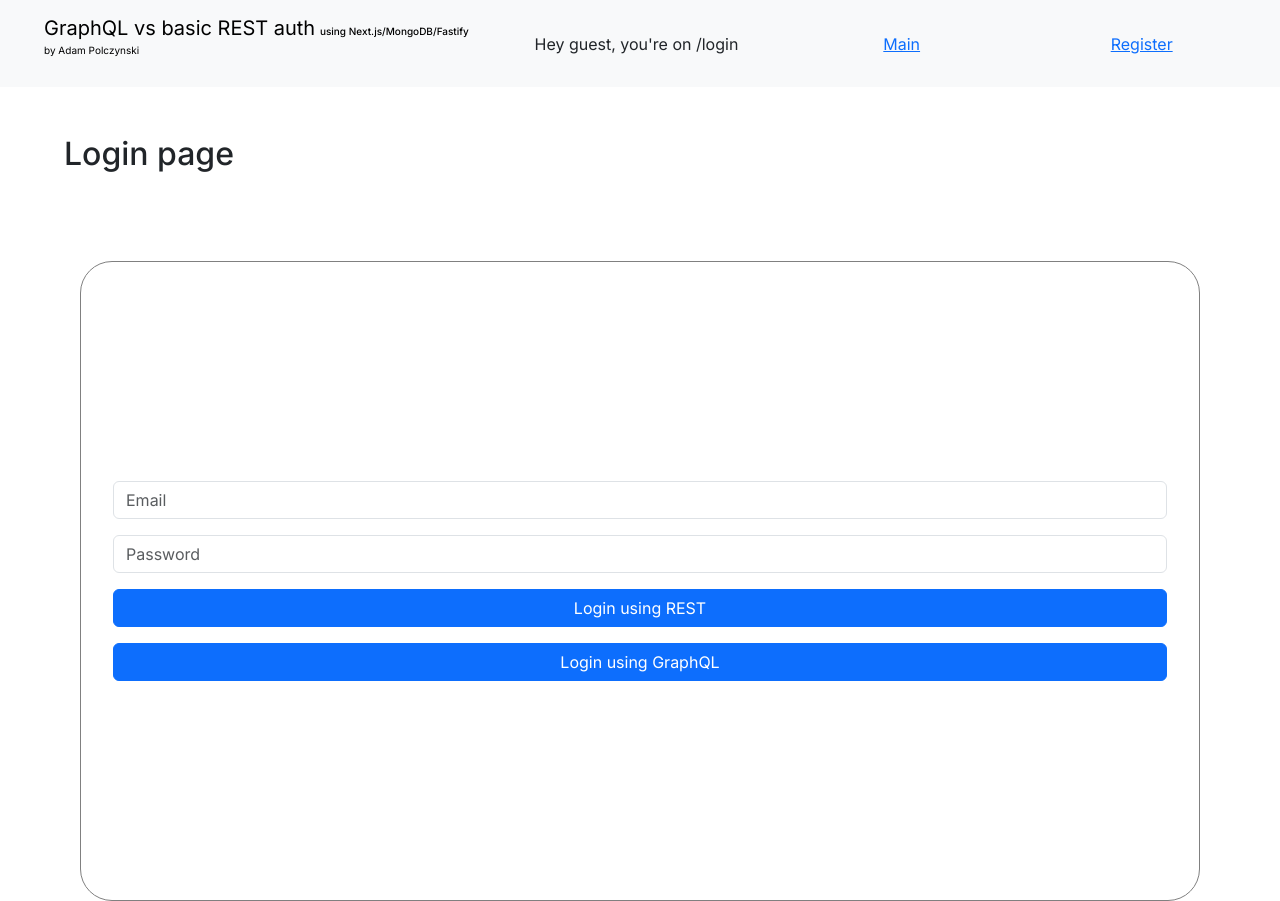
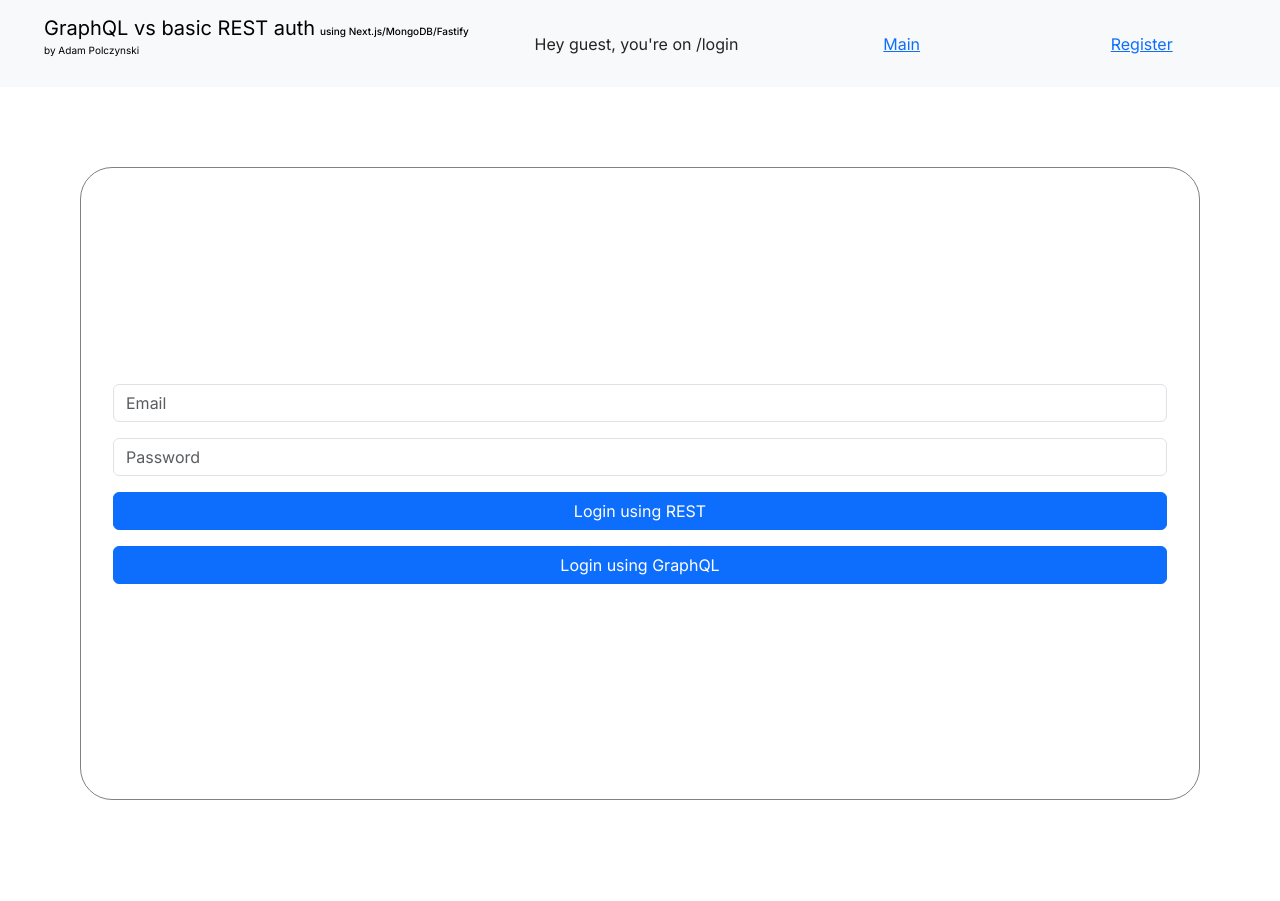
Before and after one commit to adampolczynski/GraphQL-REST-auth_Next.js, a Next.js app in the folder next/: page /login in a window 1280 px wide. After the commit the page ends 800 px from the top, so only its background shows below. Built offline with nearby package versions, Linux system fonts and the light colour scheme.

Commit message:
corrected main container styling

```diff
--- a/next/src/app/(auth)/login/page.tsx
+++ b/next/src/app/(auth)/login/page.tsx
@@ -51,7 +51,6 @@ export default () => {
 
   return (
     <MainContainer>
-      <h2>Login page</h2>
       {error ? <h3 style={{ color: 'orange' }}>{error}</h3> : null}
       <AuthFormCard>
         <Form.Control
--- a/next/src/app/components/main-container.tsx
+++ b/next/src/app/components/main-container.tsx
@@ -6,9 +6,9 @@ export const MainContainer = ({ children }: { children: ReactNode }) => {
       style={{
         display: 'flex',
         flexDirection: 'column',
-        width: '90%',
-        margin: 'auto',
-        marginTop: '3rem',
+        justifyContent: 'center',
+        alignItems: 'center',
+        height: 'calc(100vh - 87px)', // 87 - headers (NavBars) height
       }}
     >
       {children}
--- a/next/src/app/context/graphql-auth.tsx
+++ b/next/src/app/context/graphql-auth.tsx
@@ -49,8 +49,9 @@ const useProvideAuth = () => {
   const createApolloClient = () => {
     const link = new HttpLink({
       uri: 'http://localhost:4000/graphql',
+      credentials: 'same-origin',
       headers: {
-        Cookie: `access-token=${authToken};path=/;expires=Session`,
+        cookie: `token=${authToken};path=/;expires=Session;SameSite=strict`,
       },
     })
 
--- a/next/src/app/layout.tsx
+++ b/next/src/app/layout.tsx
@@ -6,6 +6,7 @@ import { Inter } from 'next/font/google'
 import { Navbar } from './components/navbar'
 import { AuthProvider as GraphQLAuthProvider } from './context/graphql-auth'
 import { AuthProvider as RESTAuthProvider } from './context/basic-auth'
+import { MainContainer } from './components'
 
 const inter = Inter({ subsets: ['latin'] })
 
@@ -16,7 +17,7 @@ export default function RootLayout({ children }: { children: React.ReactNode })
         <RESTAuthProvider>
           <body className={inter.className}>
             <Navbar />
-            {children}
+            <MainContainer>{children}</MainContainer>
           </body>
         </RESTAuthProvider>
       </GraphQLAuthProvider>
```
